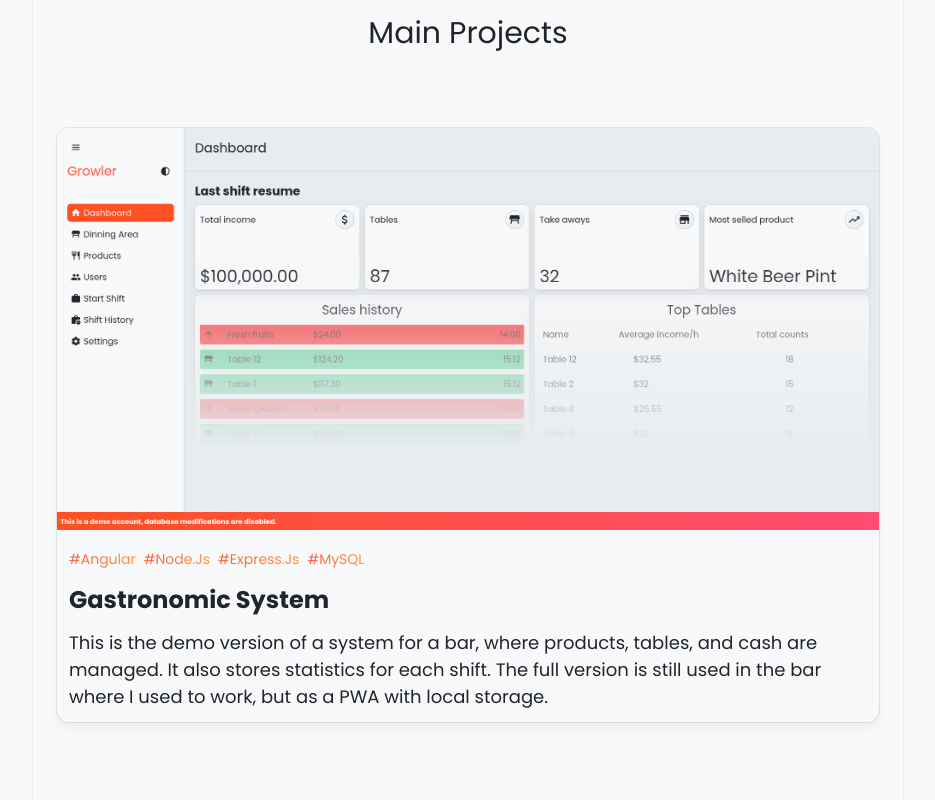
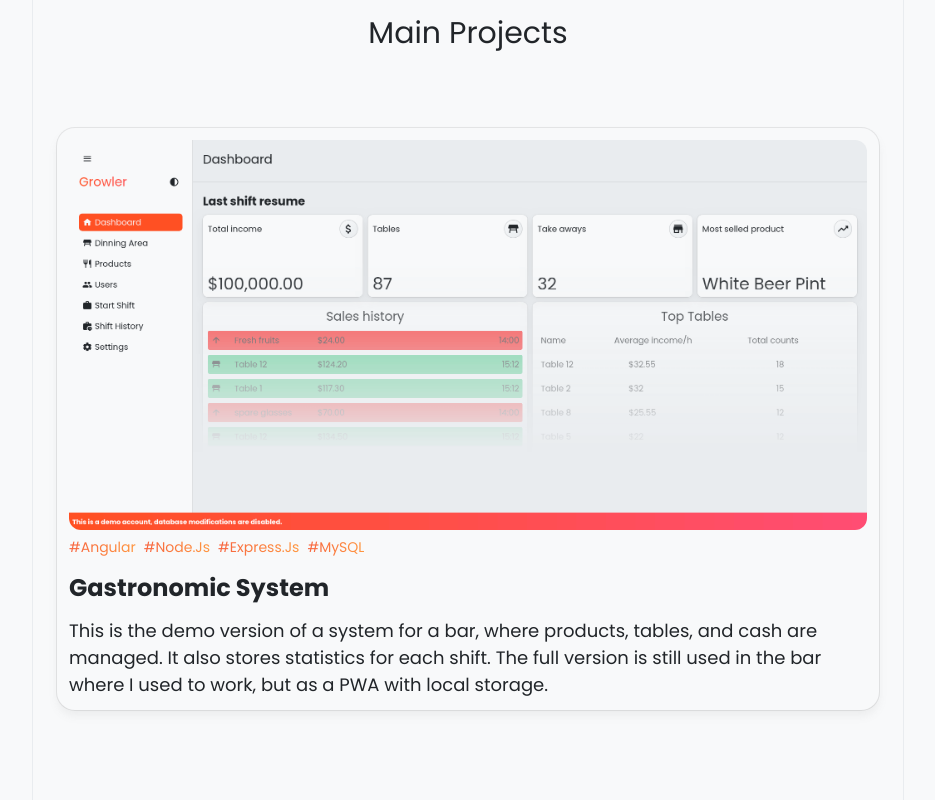
Before and after one commit to Franco-Pertusati/portfolio-2025, an Angular app: page / in a window 1280 px wide. Shown: the part 660-1460 px from the top of the page, without its empty margins (173-1108 px from the left). Built offline with nearby package versions, Linux system fonts and the light colour scheme.

Commit message:
Cambio en darkShadows

```diff
--- a/src/app/modules/home/projects-list/project-card/project-card.component.css
+++ b/src/app/modules/home/projects-list/project-card/project-card.component.css
@@ -1,5 +1,5 @@
 img {
-  border-radius: 12px 12px 0 0;
+  border-radius: 12px;
 }
 
 .flexWrap .rainbowTxt {
@@ -12,13 +12,14 @@ h3 {
 
 .desktopBtns {
   width: 100%;
-  height: 100%;
+  height: calc(100% - 7px);
   position: absolute;
   top: 0;
   left: 0;
   align-items: center;
   justify-content: center;
   background-color: var(--transparent);
+  backdrop-filter: blur(4px);
   opacity: 0;
   transition: all ease .3s;
   display: none;
--- a/src/app/modules/home/projects-list/project-card/project-card.component.html
+++ b/src/app/modules/home/projects-list/project-card/project-card.component.html
@@ -1,4 +1,4 @@
-<div class="cardShadow bg">
+<div class="cardShadow p12 bg">
   <div class="imgContainer relative">
     <img class="wfull" [src]="project.img" alt="" />
     <div class="desktopBtns flex gap12">
@@ -12,7 +12,7 @@
       </a>
     </div>
   </div>
-  <div class="p12 flex flexCol gap12">
+  <div class="flex flexCol gap12">
     <div class="flex gap8 flexWrap">
       @for (tec of project.tecs; track $index) {
       <span class="rainbowTxt">#{{ tec }}</span>
--- a/src/app/styles/genericClasses.css
+++ b/src/app/styles/genericClasses.css
@@ -74,7 +74,7 @@
 
 .bg {
   background-color: var(--bg1);
-  border-radius: 12px;
+  border-radius: 18px;
   box-shadow: rgba(3, 7, 18, 0.12) 0px 0px 0px 1px;
 }
 
@@ -95,7 +95,7 @@
 }
 
 .dark .cardShadow {
-  box-shadow: rgba(58, 58, 58, 0.3) 0px 0px 0px 1px, rgba(77, 77, 77, 0.2) 0px 1px 2px -1px inset, rgba(58, 58, 58, 0.3) 0px -2px 8px 0px inset;
+  box-shadow: rgba(90, 90, 90, 0.3) 0px 0px 0px 1px, rgba(219, 219, 219, 0.1) 0px -20px 80px -20px inset;
 }
 
 .dark .bgGlass {
```
